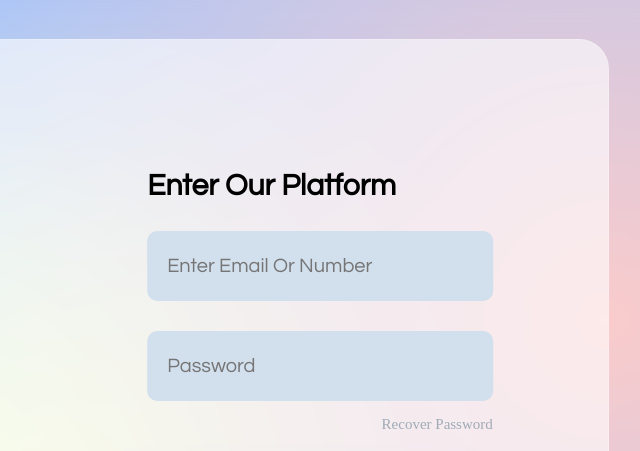
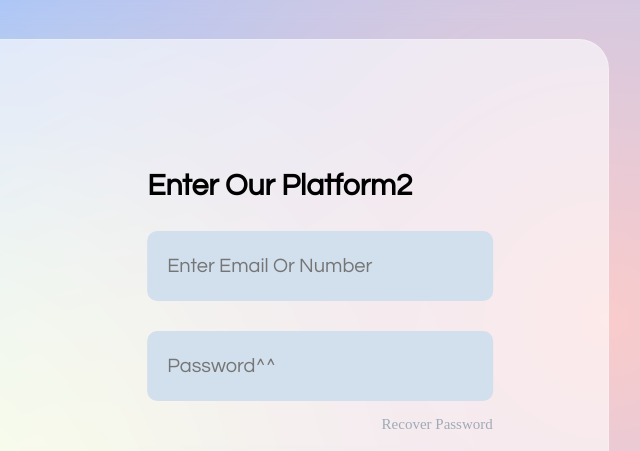
Before and after one commit to James777G/HealthTrackWeb, a website: page public/index.html in a window 1280 px wide. Shown: the top 451 px of the page, 608-1248 px from the left. Drawn offline with Linux system fonts and the light colour scheme.

Commit message:
shi shi
change

```diff
--- a/public/index.html
+++ b/public/index.html
@@ -17,9 +17,9 @@
         </div>
         <div class="right">
             <div class="form-wrappepr">
-                <h1>Enter Our Platform</h1>
+                <h1>Enter Our Platform2</h1>
                 <input type="text" class="inputs user" placeholder="Enter Email Or Number">
-                <input type="password" class="inputs pwd" placeholder="Password">
+                <input type="password" class="inputs pwd" placeholder="Password^^">
                 <span class="tips">Recover Password</span>
                 <button>Sign In</button>
                 <div class="other-login">
```
